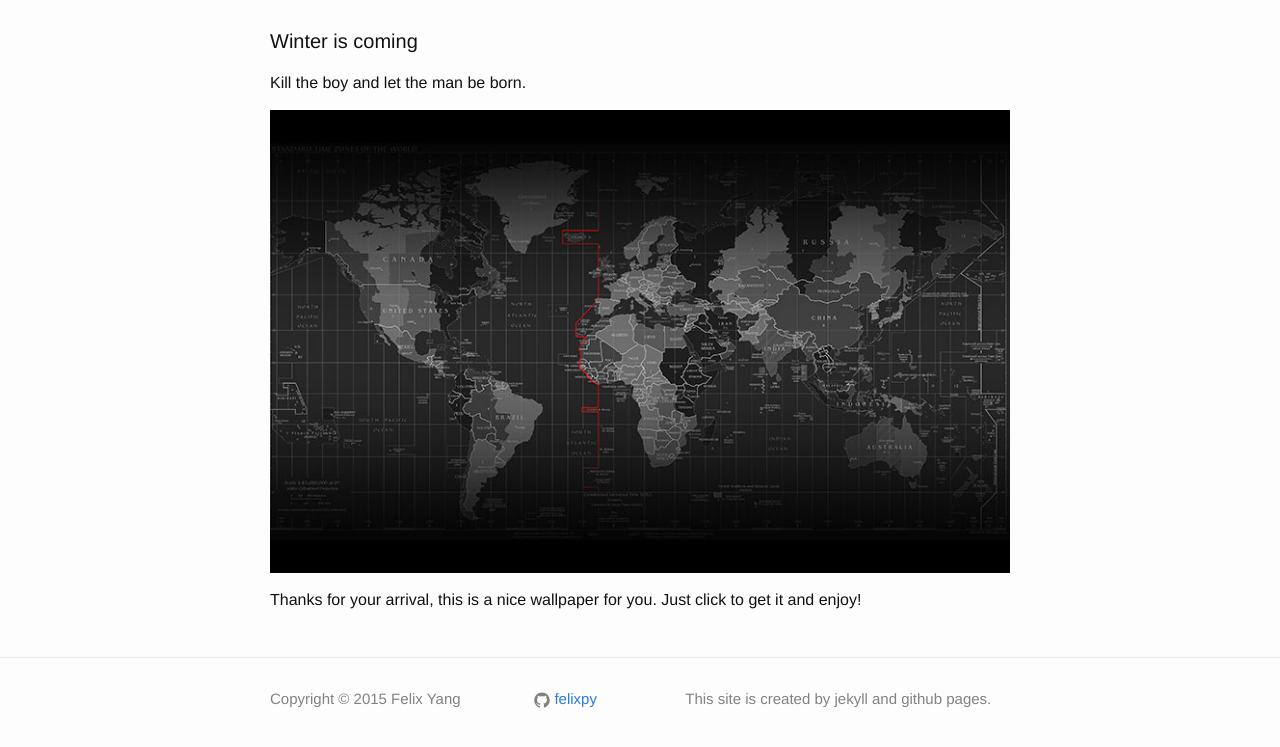
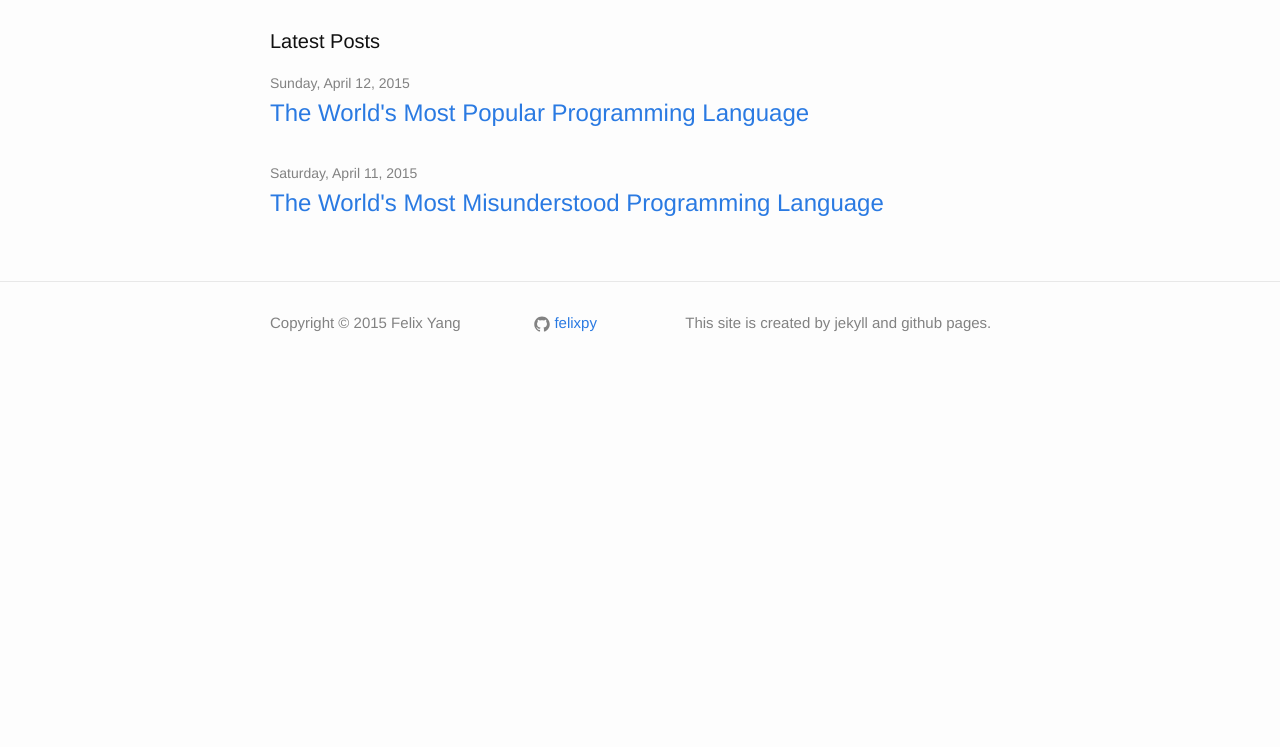
Before and after one commit to felixpy/felixpy.github.io, a Jekyll site: the page built from index.html, in a window 1280 px wide, cut to the strip 104-851 px from the top of the page. Built offline with Jekyll 4.4.1, drawn with Linux system fonts in a browser that asks for light colours.

Commit message:
update home page

```diff
--- a/index.html
+++ b/index.html
@@ -4,10 +4,18 @@
 
 <div class="home">
 
-  <h1 class="page-heading">Winter is coming</h1>
+  <h1 class="page-heading">Latest Posts</h1>
 
-  <p>Kill the boy and let the man be born.</p>
-  <p><a href="{{ "/img/map.jpg" | prepend: site.baseurl }}" target="_blank"><img src="{{ "/img/map_small.jpg" | prepend: site.baseurl }}" alt="wallpaper"></a></p>
-  <p>Thanks for your arrival, this is a nice wallpaper for you. Just click to get it and enjoy!</p>
+  <ul class="post-list">
+    {% for post in site.posts %}
+      <li>
+        <span class="post-meta">{{ post.date | date: "%A, %B %-d, %Y" }}</span>
+
+        <h5>
+          <a class="post-link" href="{{ post.url | prepend: site.baseurl }}">{{ post.title }}</a>
+        </h5>
+      </li>
+    {% endfor %}
+  </ul>
 
 </div>
```
Also changed, not shown: img/map.jpg (deleted), img/map_small.jpg (deleted).
